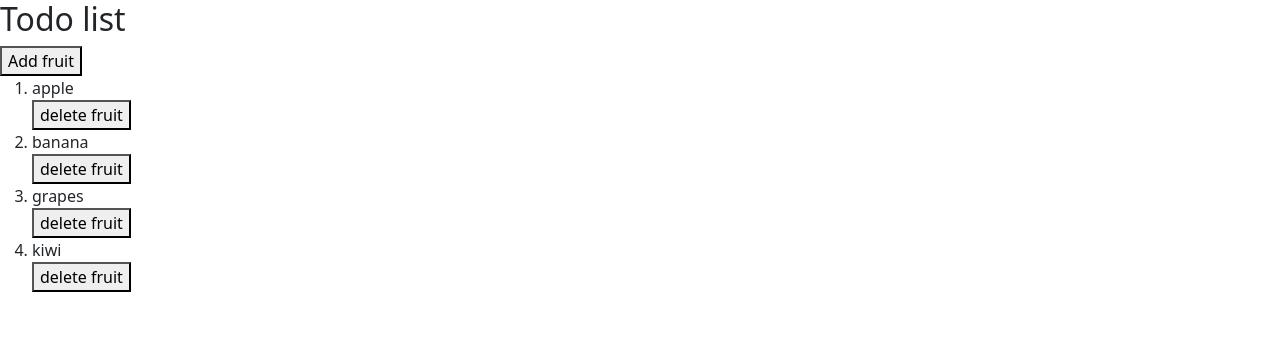
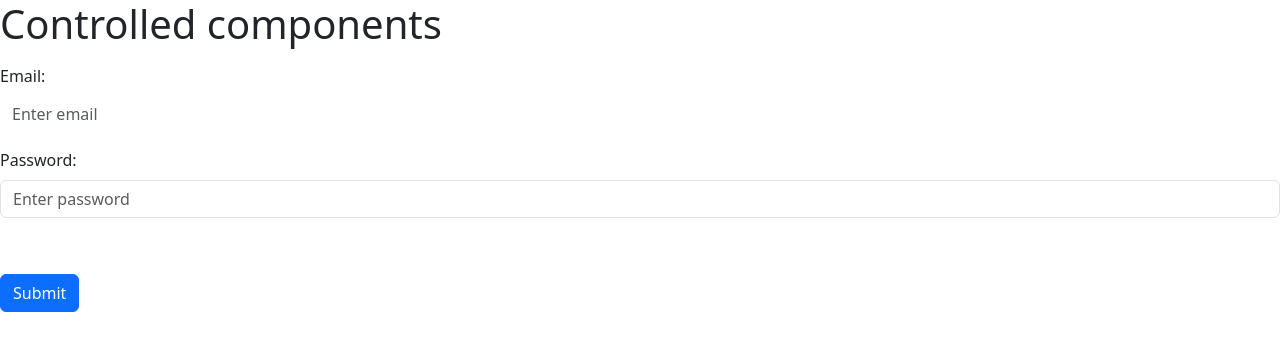
Before and after one commit to saiDev1999/react-class-97r, a React (Create React App) app: page / in a window 1280 px wide. Shown: the top 350 px of the page. Built offline with nearby package versions, Linux system fonts and the light colour scheme.

Commit message:
react forms

```diff
--- a/src/App.js
+++ b/src/App.js
@@ -21,6 +21,8 @@ import { useState } from "react"
 import UseStateExample from "./components/functional-components/hooks/useState/useStateEx1"
 import UseStateExample2 from "./components/functional-components/hooks/useState/useStateEx2"
 import UseStateExample3 from "./components/functional-components/hooks/useState/useStateEx3"
+import Uncontrolled from "./components/functional-components/forms/uncontrolled"
+import Controlled from "./components/functional-components/forms/controlled"
 
 
 
@@ -31,7 +33,9 @@ function App(){
     <div>
 {/* <UseStateExample/> */}
 {/* <UseStateExample2/> */}
-<UseStateExample3/>
+{/* <UseStateExample3/> */}
+{/* <Uncontrolled/> */}
+<Controlled/>
 
 
 
--- /dev/null
+++ b/src/components/functional-components/forms/controlled.js
@@ -0,0 +1,124 @@
+import { useState } from "react"
+
+
+
+
+
+
+
+
+
+const Controlled =()=>{
+    const [username,setUserName]=useState("")
+    const [password,setPassword]=useState("")
+    const[usernameError,setUserNameError]=useState(null)
+
+
+    const usernameHandler=(event)=>{
+
+        let usernameInput=event.target.value
+        setUserName(usernameInput)
+        if(usernameInput.length>5){
+               showError()
+        }else{
+            setUserNameError(null)
+        }
+
+
+    }
+
+    const showError=()=>{
+        setUserNameError("username must be less than 5 characters")
+    }
+    const passwordHandler=(event)=>{
+
+        let passwordInput=event.target.value
+        setPassword(passwordInput)
+        if(passwordInput.length>5){
+
+        }else{
+            setUserNameError(null)
+        }
+
+
+    }
+
+
+
+    return(
+        <>
+        <h1>Controlled components</h1>
+        <form action="/action_page.php">
+  <div className="mb-3 mt-3">
+    <label htmlFor="email" className="form-label">
+      Email:
+    </label>
+    <input
+      type="text"
+      className="form-control"
+      id="email"
+      placeholder="Enter email"
+      name="email"
+      value={username}
+      onChange={usernameHandler}
+      style={{border:usernameError ?  "2px solid red":"0px"}}
+    />
+    {
+        usernameError
+        &&
+        <span style={{color:"red"}} > {usernameError}</span>
+
+
+    }
+
+  </div>
+  <div className="mb-3">
+    <label htmlFor="pwd" className="form-label">
+      Password:
+    </label>
+    <input
+      type="password"
+      className="form-control"
+      id="pwd"
+      placeholder="Enter password"
+      name="pswd"
+      value={password}
+      onChange={passwordHandler}
+    />
+  </div>
+  <div className="form-check mb-3">
+    {/* <label className="form-check-label">
+      <input className="form-check-input" type="checkbox" name="remember" />{" "}
+      Remember me
+    </label> */}
+  </div>
+  <button type="submit" className="btn btn-primary">
+    Submit
+  </button>
+</form>
+
+        </>
+    )
+}
+export default Controlled
+
+
+// steps to write controlled components :
+
+// 1. take a input form with input elements
+// 2. create a local state using useState hook
+// 3. attach the local state to the input using value attribute
+// 4. give onChange handler (as a attribute) , collect the user input via event using event.target.value
+// 5. collect and validate the user details
+
+
+
+// regular expressions
+
+
+
+// Tasks :
+
+// 1. Repeat the class
+// 2. Registration form --> email ,phone number , password , confirm pasword , radio , select
+// 3. push the registartion details to local storage
--- /dev/null
+++ b/src/components/functional-components/forms/uncontrolled.js
@@ -0,0 +1,33 @@
+import { useRef } from "react"
+
+
+
+
+const Uncontrolled =()=>{
+   const usernameRef= useRef(null)
+   const passwordRef=useRef(null)
+
+   const handleSubmit=(event)=>{
+    event.preventDefault()
+    const username=usernameRef.current.value
+    const password=passwordRef.current.value
+
+    if(username.length>5){
+        alert("enter less than 5 charcters")
+    }
+   }
+
+    return(
+        <>
+        <h1>Uncontrolled component example</h1>
+
+        <form  onSubmit={handleSubmit}   >
+            <input  type="text" name="username"  ref={usernameRef}  />
+            <input  type="password" name="username"  ref={passwordRef}  />
+            <input type="submit"    />
+            {/* <button onClick={handleFocus} >Focus on input</button> */}
+        </form>
+        </>
+    )
+}
+export default Uncontrolled
--- a/src/components/functional-components/hooks/useState/useStateEx3.js
+++ b/src/components/functional-components/hooks/useState/useStateEx3.js
@@ -1,9 +1,4 @@
 import React,{ useState } from "react"
-
-
-
-
-
 
 const UseStateExample3 =()=>{
     const[fruits,setFruits]=useState(["apple","banana","grapes","kiwi"])
```
Also changed, not shown: src/components/functional-components/forms/index.js (added, +33 -0 lines).
